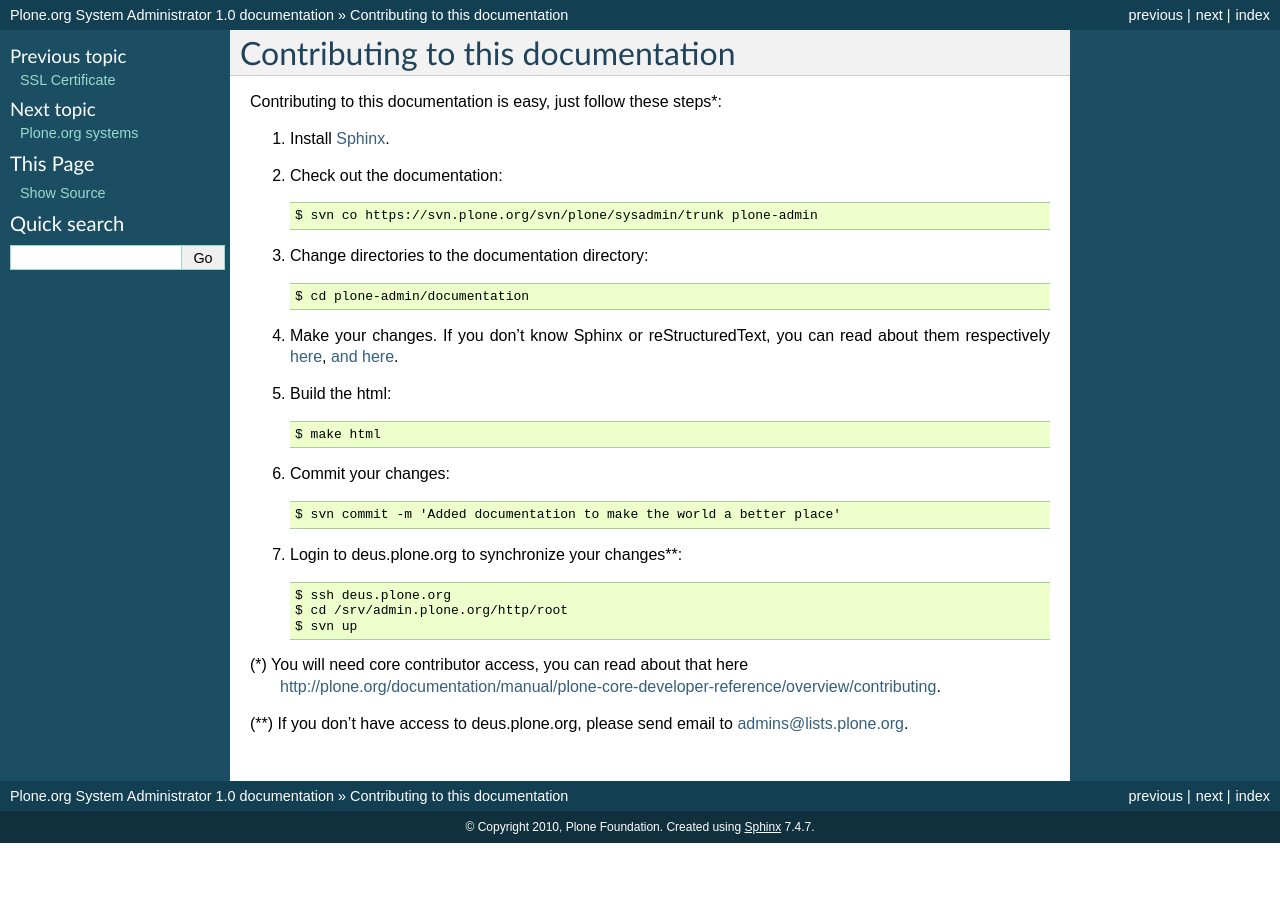
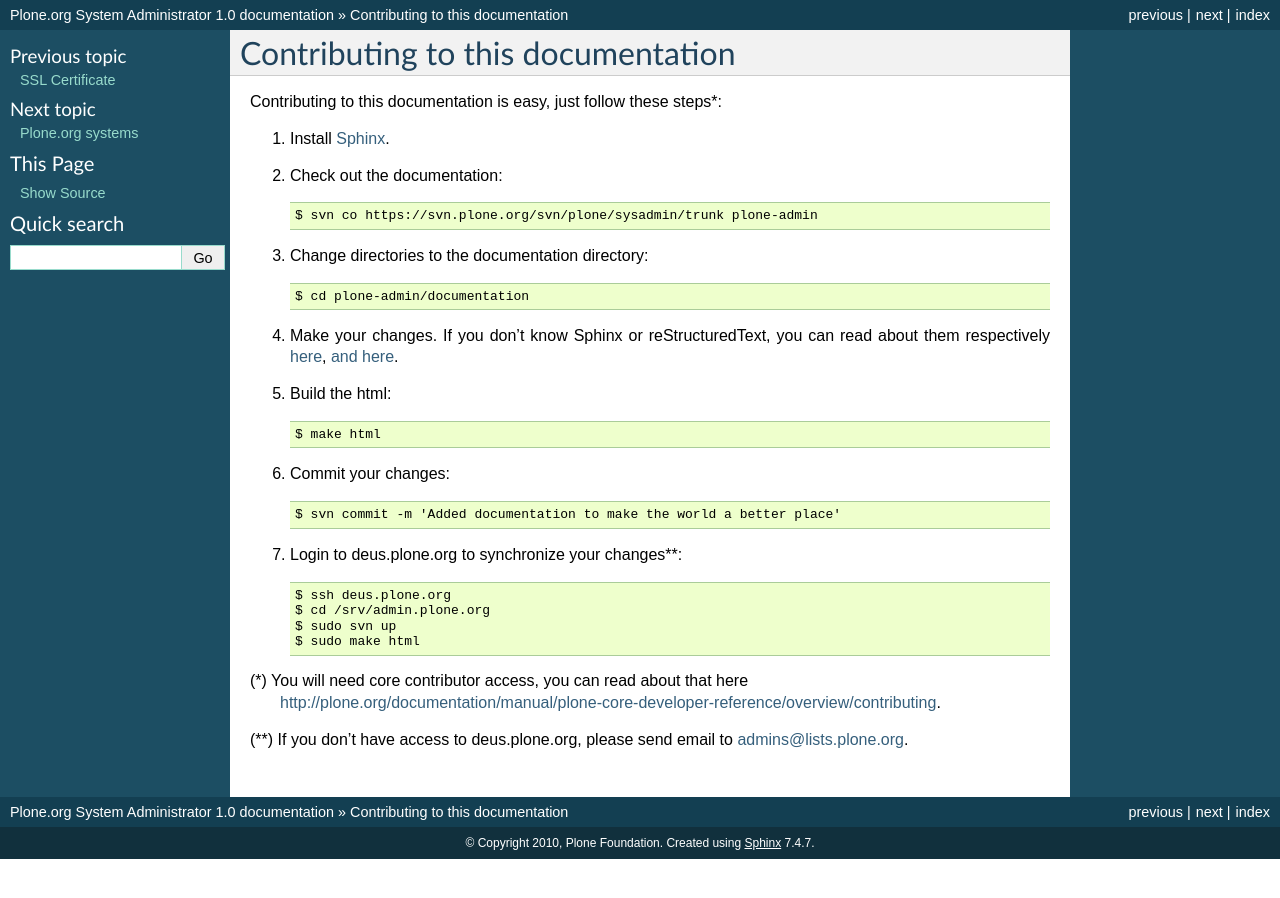
Before and after one commit to plone/ploneorg.admin, a Sphinx documentation site: the page built from sysadmin/documentation/contributing.rst, in a window 1280 px wide. Built offline with Sphinx 7.4.7, drawn with Linux system fonts in a browser that asks for light colours.

Commit message:
Note slightly different procedure to deploy
svn path=/sysadmin/trunk/; revision=39182

```diff
--- a/sysadmin/documentation/contributing.rst
+++ b/sysadmin/documentation/contributing.rst
@@ -32,8 +32,9 @@
 7. Login to deus.plone.org to synchronize your changes**::
 
     $ ssh deus.plone.org
-    $ cd /srv/admin.plone.org/http/root
-    $ svn up
+    $ cd /srv/admin.plone.org
+    $ sudo svn up
+    $ sudo make html
 
 (*) You will need core contributor access, you can read about that here
     http://plone.org/documentation/manual/plone-core-developer-reference/overview/contributing.
```
